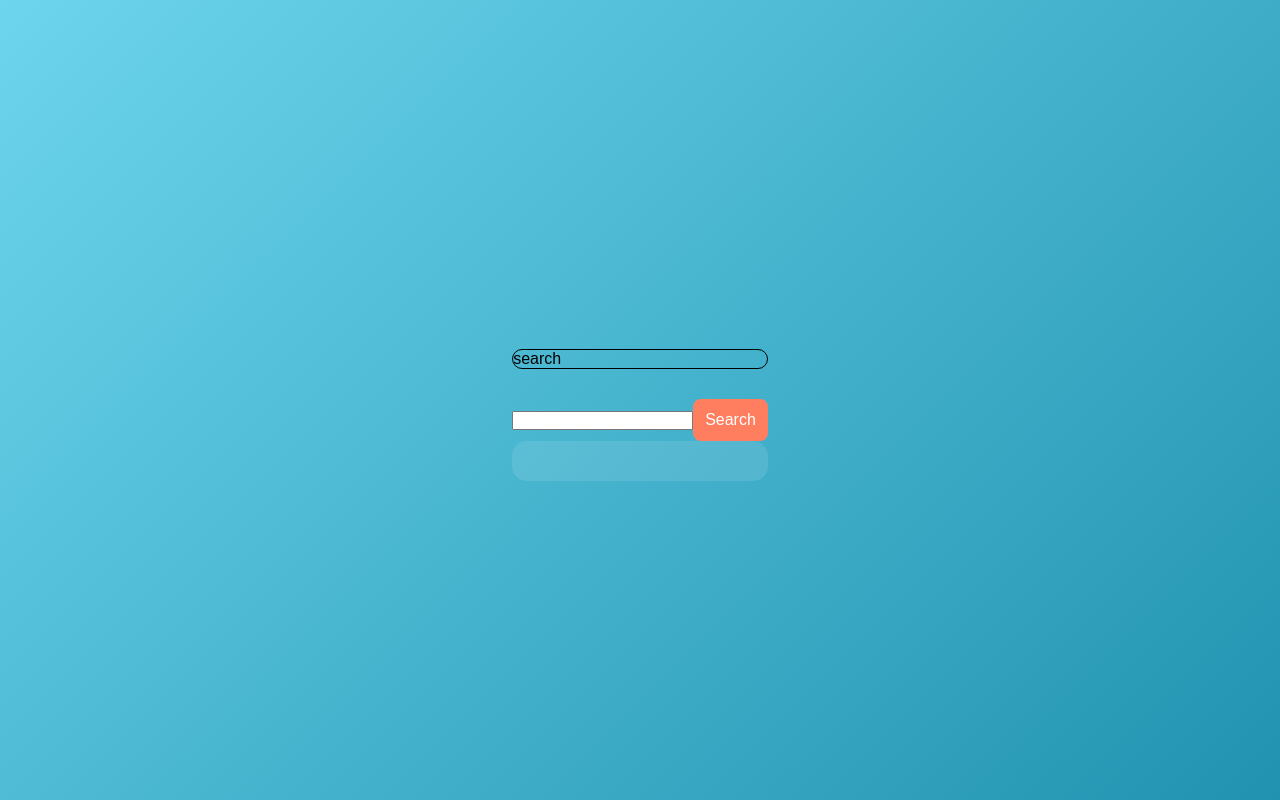
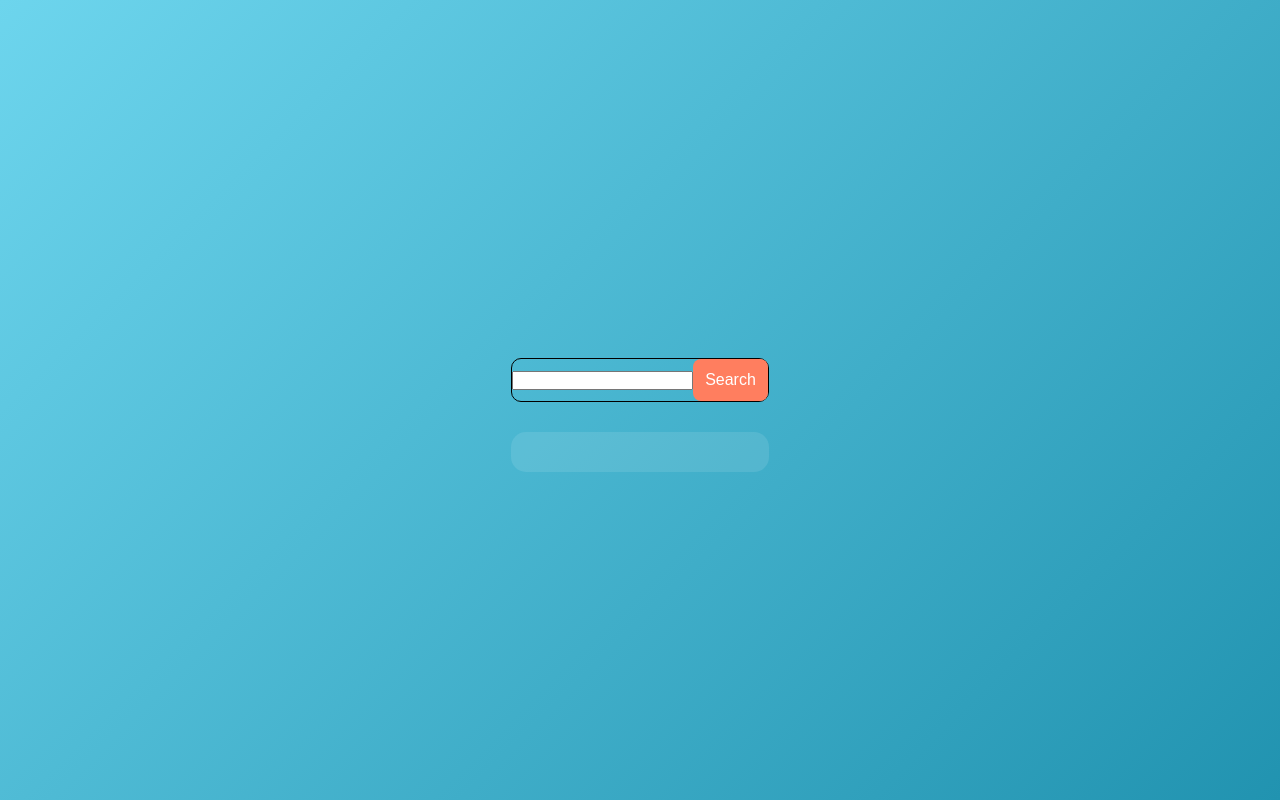
Before and after one commit to karinten-t/weatherappproject, a React (Create React App) app: page / in a window 1280 px wide. Built offline with nearby package versions, Linux system fonts and the light colour scheme.

Commit message:
Update SeachBar.js

```diff
--- a/src/components/SeachBar.js
+++ b/src/components/SeachBar.js
@@ -4,7 +4,7 @@ function SearchBar({search, setSearch,onSearch}) {
 
     return (
     <>
-     <div className='search'>search</div>
+     <div className='search'>
         <input type="text"
         placeholder='Enter location...'
         value={search}
@@ -12,7 +12,7 @@ function SearchBar({search, setSearch,onSearch}) {
 
         <button onClick={onSearch}>Search</button>
 
-
+  </div>
     </>
 )
 }
```
